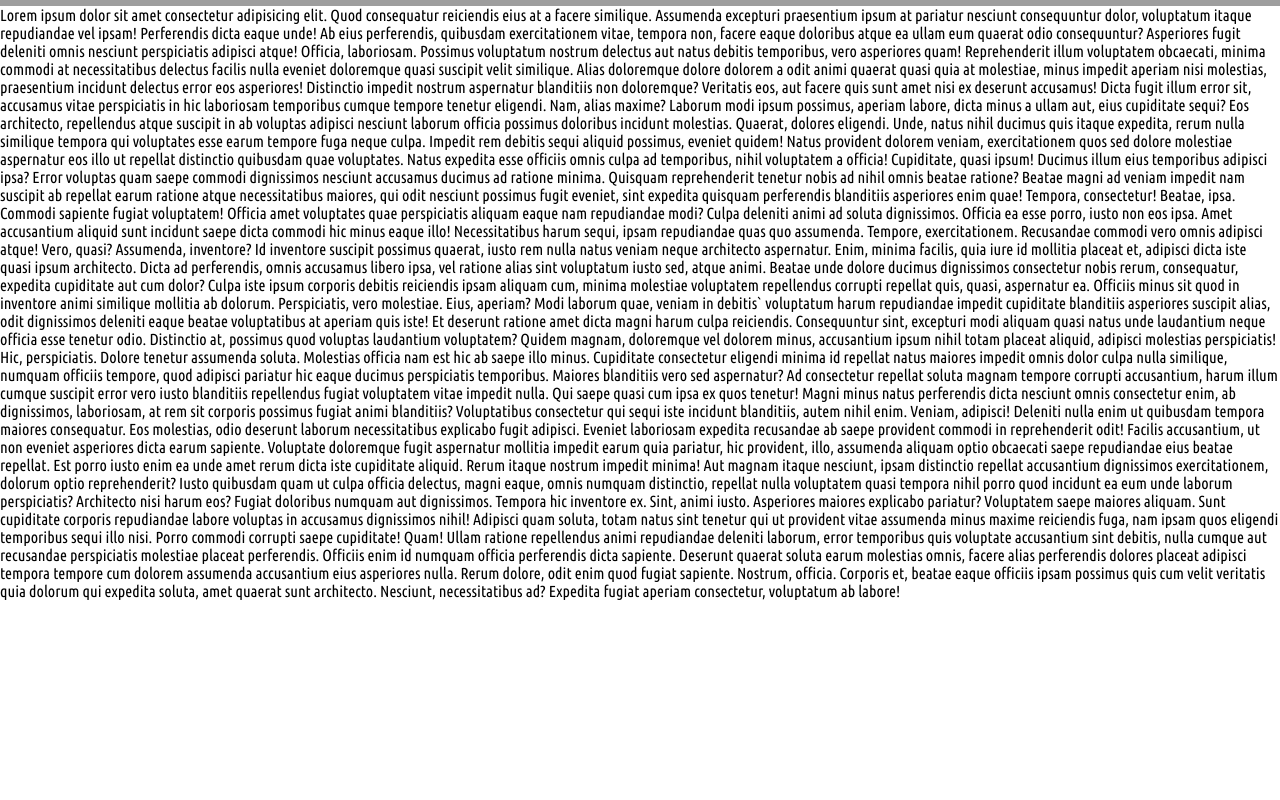
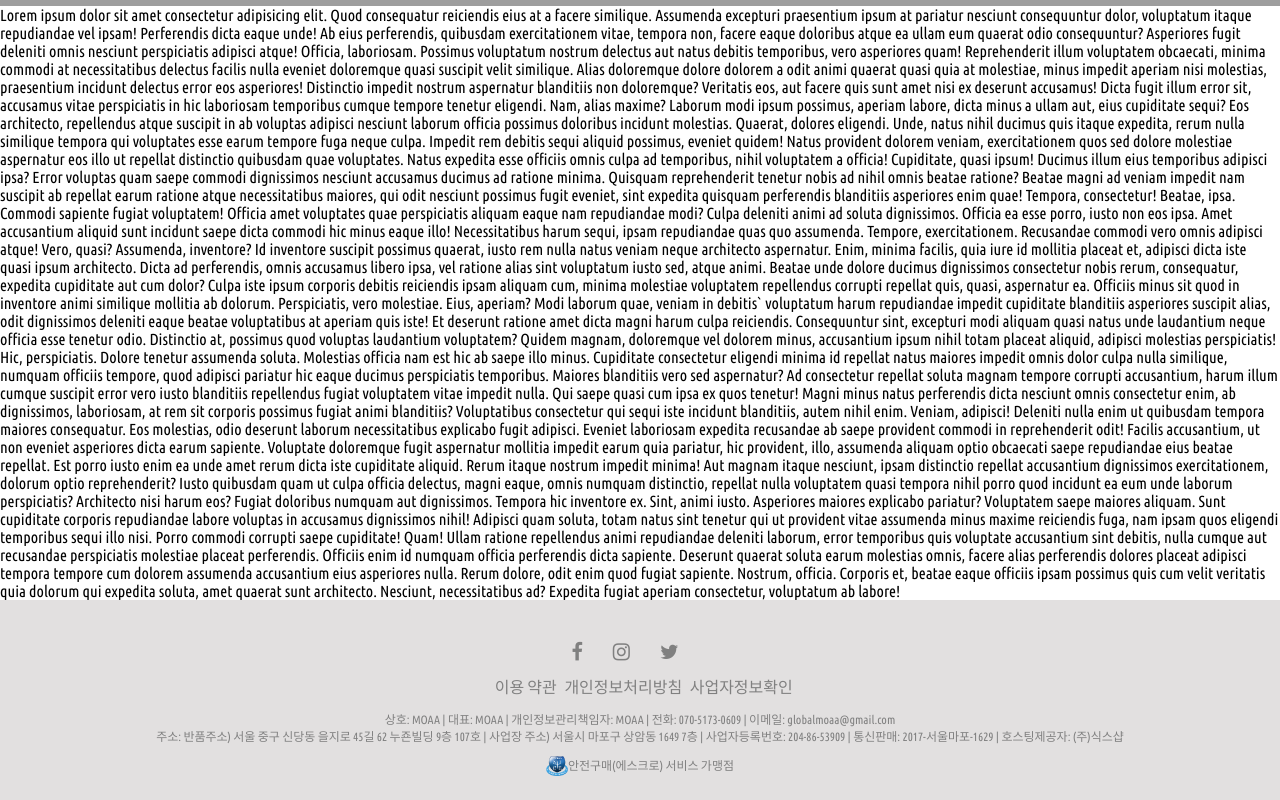
Before and after one commit to Seungw0o/clone-coding, a plain HTML site: page index.html in a window 1280 px wide. Shown: the part 700-1500 px from the top of the page. Before the commit the page ends 1300 px from the top, so only its background shows below. Drawn offline with Linux system fonts and the light colour scheme; grey boxes are pictures that could not be loaded.

Commit message:
Update index.html

```diff
--- a/index.html
+++ b/index.html
@@ -81,6 +81,27 @@
     Deserunt quaerat soluta earum molestias omnis, facere alias perferendis dolores placeat adipisci tempora tempore cum dolorem assumenda accusantium eius asperiores nulla. Rerum dolore, odit enim quod fugiat sapiente. Nostrum, officia.
     Corporis et, beatae eaque officiis ipsam possimus quis cum velit veritatis quia dolorum qui expedita soluta, amet quaerat sunt architecto. Nesciunt, necessitatibus ad? Expedita fugiat aperiam consectetur, voluptatum ab labore!
     </main>
+        <footer>
+        <div id="footer-top-space"></div>
+        <div class="footer-top-logos">
+            <a href="https://www.facebook.com/amekajimoaa/" target="_blank"><li class="bottom-logo"><i class="fa fa-facebook"></i></li></a>
+            <a href="https://www.instagram.com/moaa_official/?hl=ko" target="_blank"><li class="bottom-logo" ><i class="fa fa-instagram"></i></li></a>
+            <li class="bottom-logo"><i class="fa fa-twitter"></i></li>
+            </div>
+        <div class="footer-menu-top">
+            <li>이용 약관</li>
+            <li>개인정보처리방침</li>
+            <li>사업자정보확인</li>
+        </div>
+        <div>
+            <p class="footer-menu-middle">상호: MOAA | 대표: MOAA | 개인정보관리책임자: MOAA | 전화: 070-5173-0609 | 이메일: globalmoaa@gmail.com</p>
+            <p class="footer-menu-bottom">주소: 반품주소) 서울 중구 신당동 을지로 45길 62 누죤빌딩 9층 107호 | 사업장 주소) 서울시 마포구 상암동 1649 7층 | 사업자등록번호: 204-86-53909 | 통신판매: 2017-서울마포-1629 | 호스팅제공자: (주)식스샵
+            </p>
+        </div>
+        <div class="lowest-logo"><img src="escrow_nicepay.png" alt="last photo" height="20">
+            안전구매(에스크로) 서비스 가맹점</div>
+
+    </footer>
 
     <!-- <script scr="https://ajax.googleapis.com/ajax/libs/jquery/3.3.1/jquery.min.js"></script>
     <script>
```
